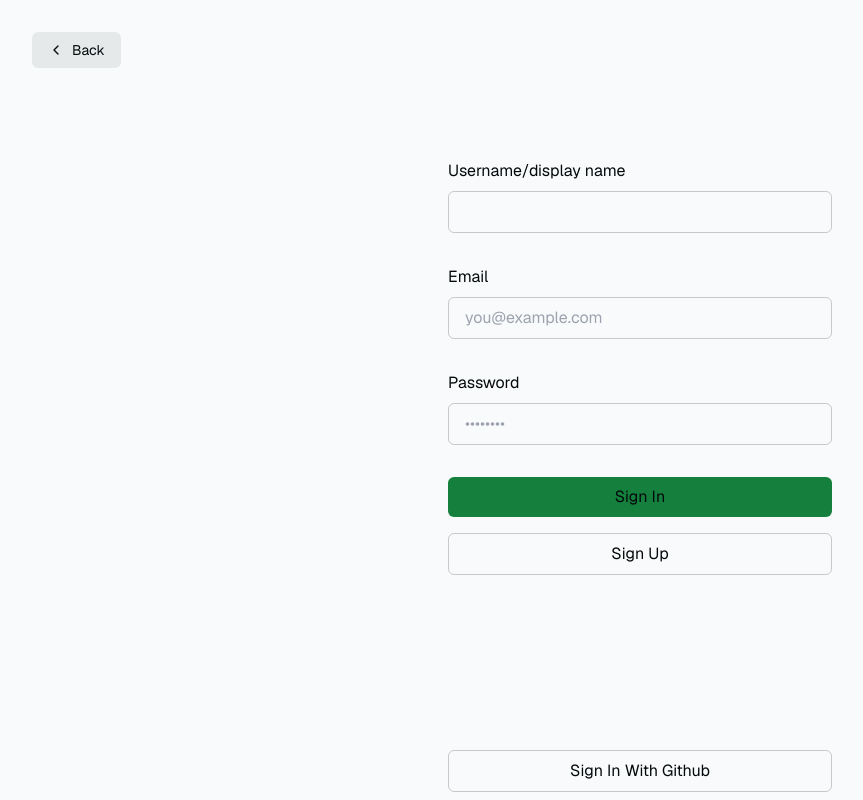
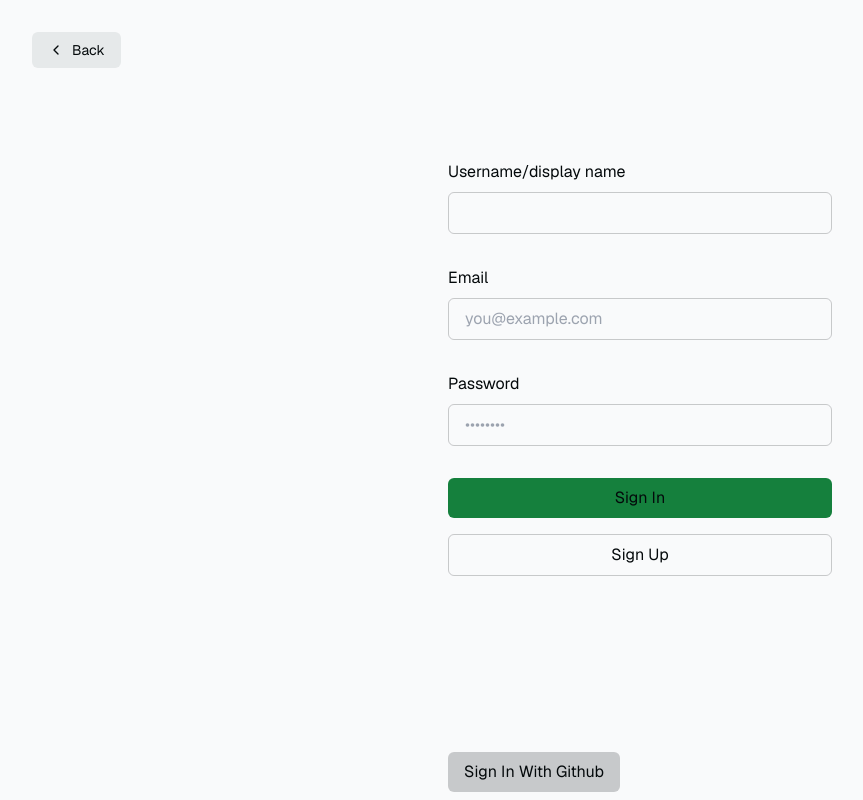
Before and after one commit to Halldor-Hrafn/my-nextjs-portfolio, a Next.js app: page /login in a window 1280 px wide. Shown: the whole page, without its empty margins (0-863 px from the left). Built offline with nearby package versions, Linux system fonts and the light colour scheme.

Commit message:
Hotfix to try and fix signin with Github

```diff
--- a/app/login/page.tsx
+++ b/app/login/page.tsx
@@ -69,18 +69,16 @@ export default function Login({
     const cookieStore = cookies()
     const supabase = createClient(cookieStore)
 
-    const { error } = await supabase.auth.signInWithOAuth({
+    console.log("signing in with github")
+
+    const { data, error } = await supabase.auth.signInWithOAuth({
       provider: 'github',
       options: {
         redirectTo: `${origin}/auth/callback`,
       },
     })
 
-    if (error) {
-      return redirect('/login?message=Could not authenticate user')
-    }
-
-    return redirect('/')
+    console.log(error);
   }
 
   return (
@@ -156,12 +154,11 @@ export default function Login({
           </p>
         )}
       </form>
-      <button
-        onClick={signInWithGithub}
-        className="border border-foreground/20 rounded-md px-4 py-2 text-foreground mb-2"
-      >
-        Sign In With Github
-      </button>
+      <form action={signInWithGithub}>
+        <button className="bg-foreground/20 rounded-md px-4 py-2 text-foreground mb-2">
+          Sign In With Github
+        </button>
+      </form>
     </div>
   )
 }
```
